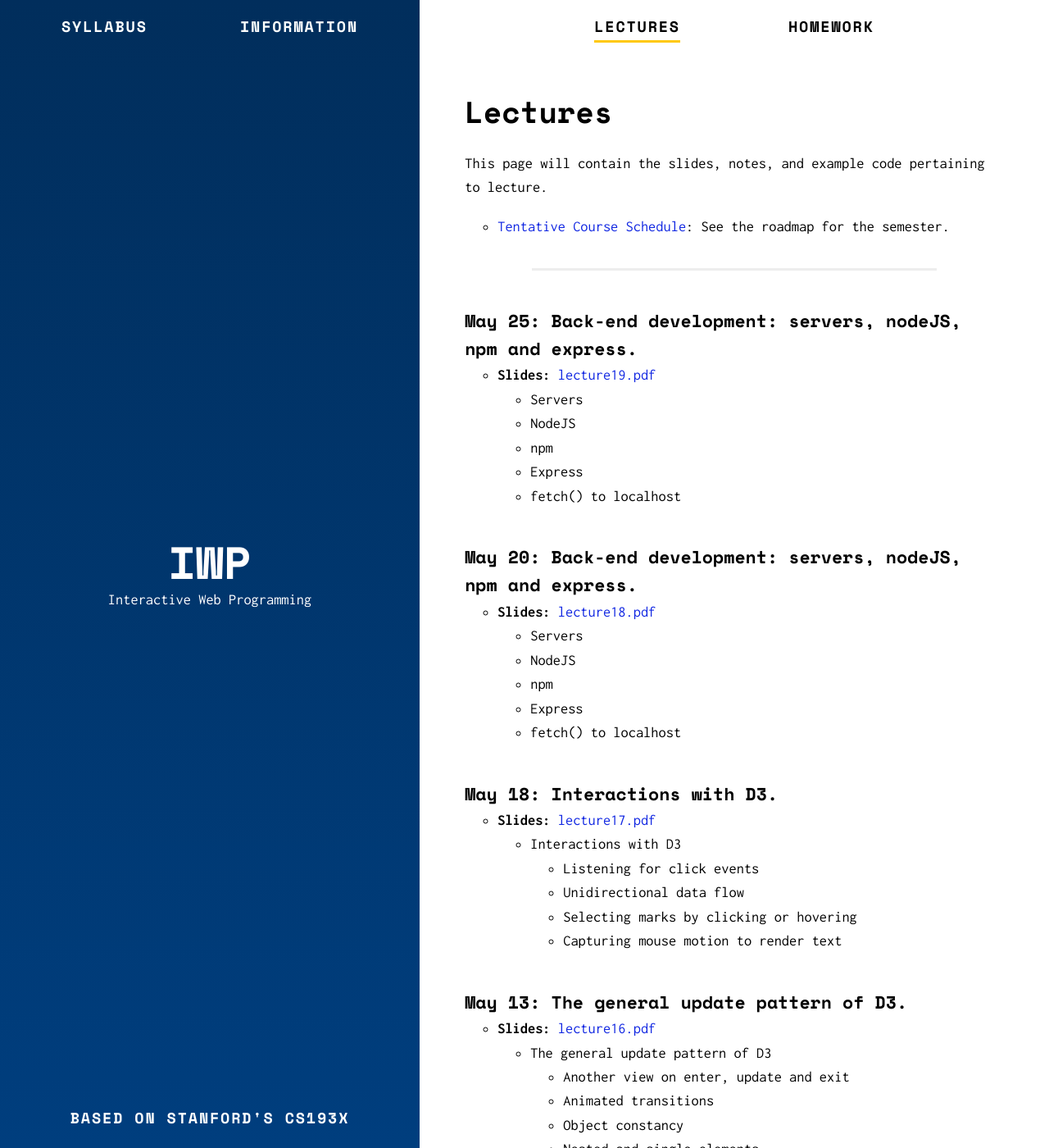
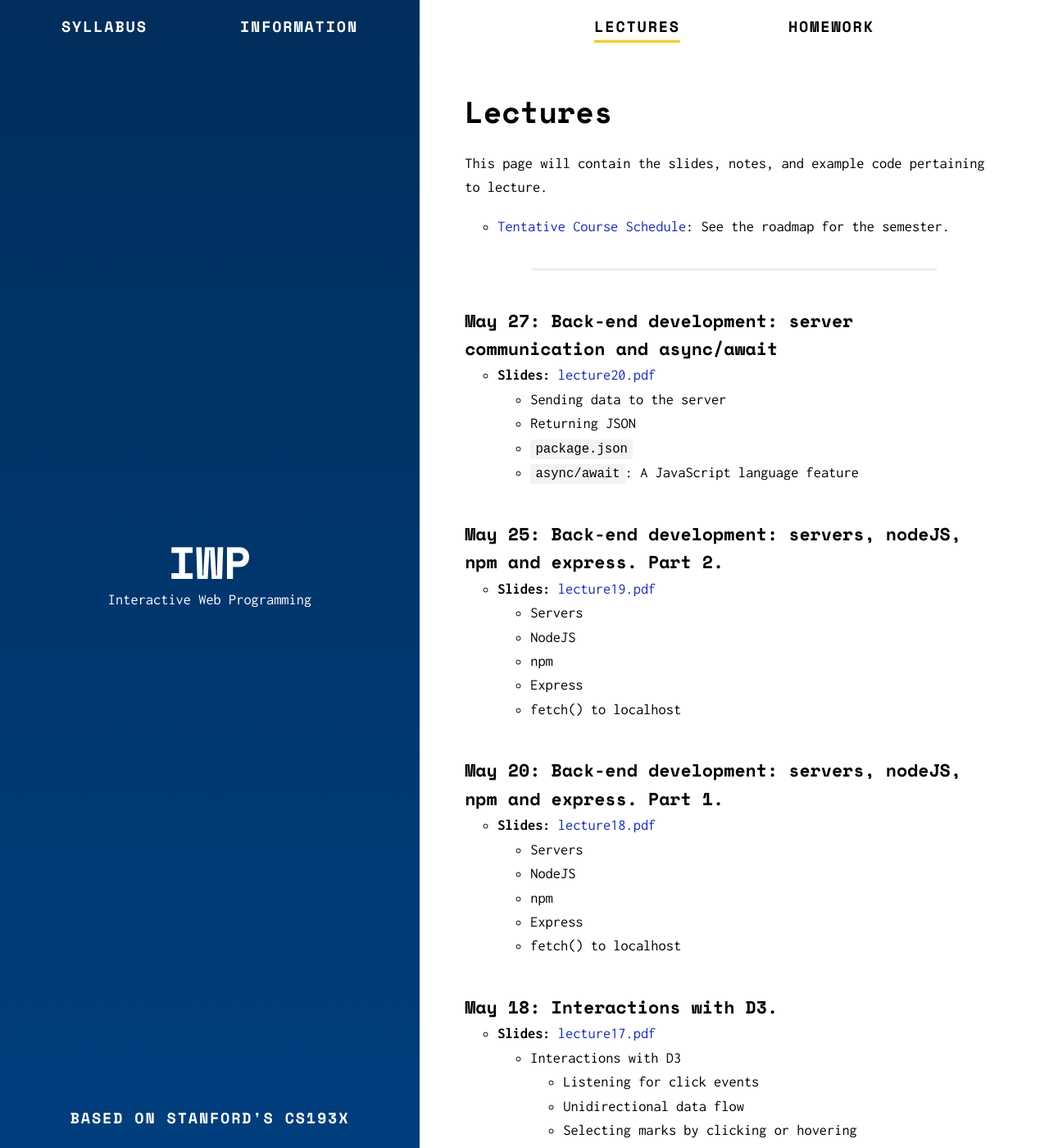
Before and after one commit to murilocamargos/iwp, a Jekyll site: the page built from lectures.md, in a window 1280 px wide and 1400 px high. Shown: the whole window at 82% size. Built offline with Jekyll 4.4.1, drawn with Linux system fonts in a browser that asks for light colours.

Commit message:
Adiciona aula 20

```diff
--- a/lectures.md
+++ b/lectures.md
@@ -11,7 +11,15 @@ This page will contain the slides, notes, and example code pertaining to lecture
 
 ---
 
-### May 25: Back-end development: servers, nodeJS, npm and express.
+### May 27: Back-end development: server communication and async/await
+- **Slides:** [lecture20.pdf]({{ site.baseurl }}/lectures/lecture20.pdf)
+  - Sending data to the server
+  - Returning JSON
+  - `package.json`
+  - `async/await`: A JavaScript language feature
+
+
+### May 25: Back-end development: servers, nodeJS, npm and express. Part 2.
 - **Slides:** [lecture19.pdf]({{ site.baseurl }}/lectures/lecture19.pdf)
   - Servers
   - NodeJS
@@ -20,7 +28,7 @@ This page will contain the slides, notes, and example code pertaining to lecture
   - fetch() to localhost
 
 
-### May 20: Back-end development: servers, nodeJS, npm and express.
+### May 20: Back-end development: servers, nodeJS, npm and express. Part 1.
 - **Slides:** [lecture18.pdf]({{ site.baseurl }}/lectures/lecture18.pdf)
   - Servers
   - NodeJS
```
Also changed, not shown: 1 other file.
